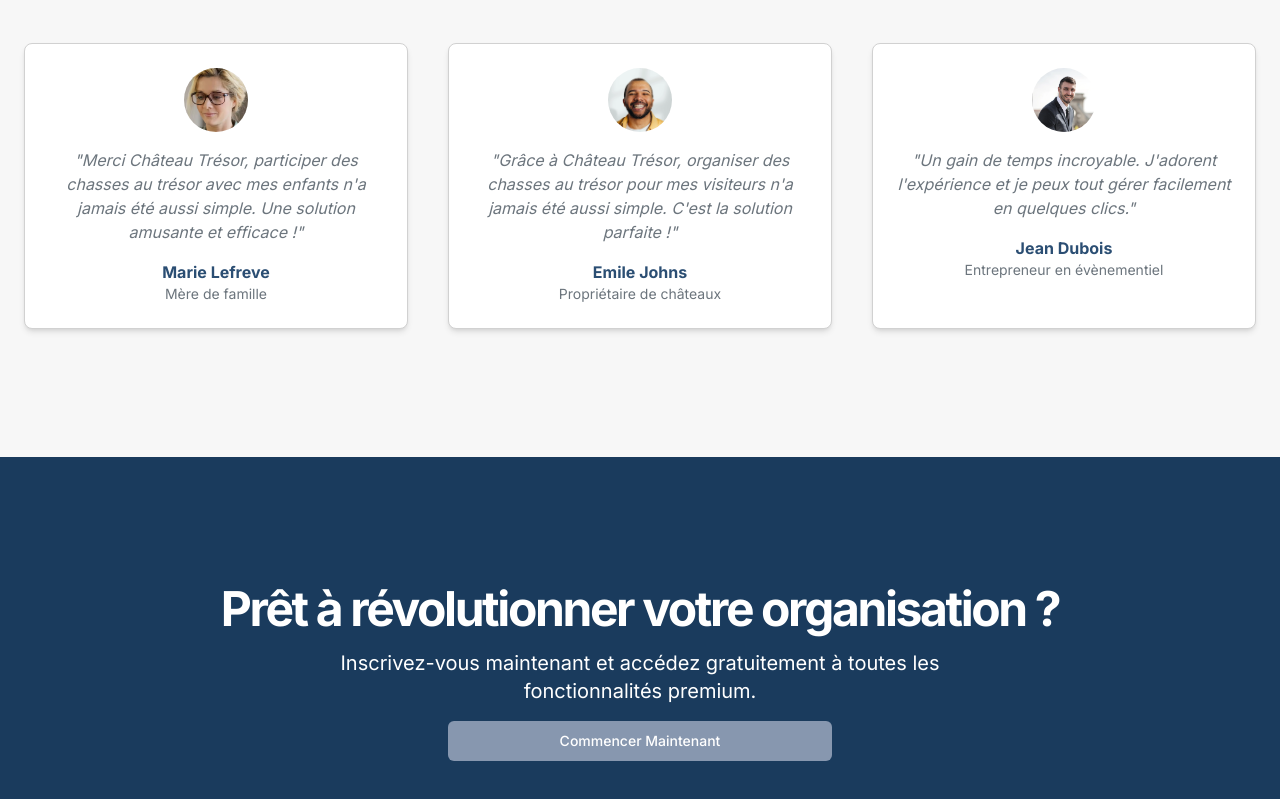
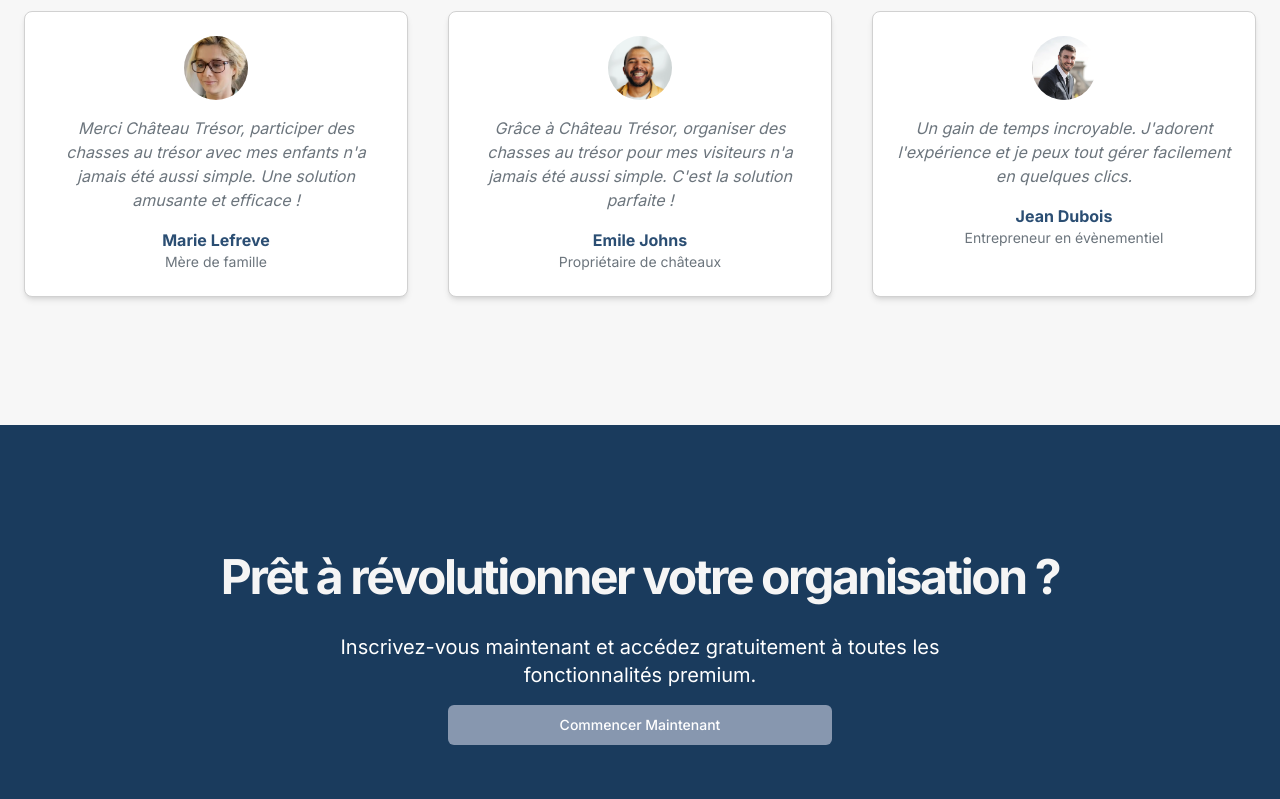
Before and after one commit to MatisMLDR/ChateauTresor, a Next.js app: page / in a window 1280 px wide. Shown: the part 1285-2084 px from the top of the page. Built offline with nearby package versions, Linux system fonts and the light colour scheme; no server answers.

Commit message:
Utilisation du composant H2 sur la landing page

```diff
--- a/components/layout/Cta.tsx
+++ b/components/layout/Cta.tsx
@@ -1,15 +1,14 @@
 import Link from 'next/link'
 import React from 'react'
 import { Button } from '../ui/button'
+import { TitleTwo } from '../ui/TitleTwo'
 
 const Cta = () => {
   return (
     <section className="w-full py-10 md:py-20 lg:py-32 bg-[#1a3b5d]" id="cta">
       <div className="container px-4 md:px-6">
         <div className="flex flex-col items-center justify-center space-y-4 text-center text-white">
-          <h2 className="text-3xl font-bold tracking-tighter sm:text-5xl">
-            Prêt à révolutionner votre organisation ?
-          </h2>
+          <TitleTwo text={"Prêt à révolutionner votre organisation ?"} color={"light"} />
           <p className="max-w-[600px] text-lg md:text-xl">
             Inscrivez-vous maintenant et accédez gratuitement à toutes les fonctionnalités premium.
           </p>
--- a/components/layout/Features.tsx
+++ b/components/layout/Features.tsx
@@ -1,13 +1,12 @@
 import { ClipboardList, Clock, BarChart2 } from 'lucide-react'
 import React from 'react'
+import { TitleTwo } from "@/components/ui/TitleTwo";
 
 const Features = () => {
   return (
     <section className="w-full py-10 md:py-20 lg:py-32 bg-[#f7f7f7]" id="features">
       <div className="container px-4 md:px-6">
-        <h2 className="text-3xl font-bold tracking-tighter sm:text-5xl text-center mb-4 text-[#2b4e73]">
-          Pourquoi choisir Château Trésor ?
-        </h2>
+        <TitleTwo text={"Pourquoi choisir Château Trésor ?"} color="dark" />
         <div className="grid gap-10 sm:grid-cols-2 md:grid-cols-3">
           <div className="flex flex-col items-center space-y-2 border-[#d1d1d1] p-4 rounded-lg">
             <div className="p-2 bg-[#e7f0f8] rounded-full">
--- a/components/layout/Testimonials.tsx
+++ b/components/layout/Testimonials.tsx
@@ -1,6 +1,7 @@
 import React from 'react'
 import { Card, CardContent } from '../ui/card'
 import { Star } from 'lucide-react'
+import { TitleTwo } from "@/components/ui/TitleTwo";
 
 const Testimonials = () => {
   const testimonials = [
@@ -27,9 +28,7 @@ const Testimonials = () => {
   return (
     <section className="w-full py-10 md:py-20 lg:py-32 bg-[#f7f7f7]" id="testimonials">
       <div className="container px-4 md:px-6">
-        <h2 className="text-3xl font-bold tracking-tighter sm:text-5xl text-center mb-12 text-[#2b4e73]">
-          Ce que disent nos utilisateurs
-        </h2>
+        <TitleTwo text={"Ce que disent nos utilisateurs"} color={"dark"} />
         <div className="grid gap-10 md:grid-cols-3">
           {testimonials.map((testimonial, index) => (
             <div
@@ -42,7 +41,7 @@ const Testimonials = () => {
                 className="w-16 h-16 rounded-full object-cover"
               />
               <blockquote className="text-center text-[#6c757d]">
-                <p className="italic">"{testimonial.text}"</p>
+                <p className="italic">{testimonial.text}</p>
               </blockquote>
               <div className="text-center">
                 <p className="font-bold text-[#2b4e73]">{testimonial.name}</p>
```
